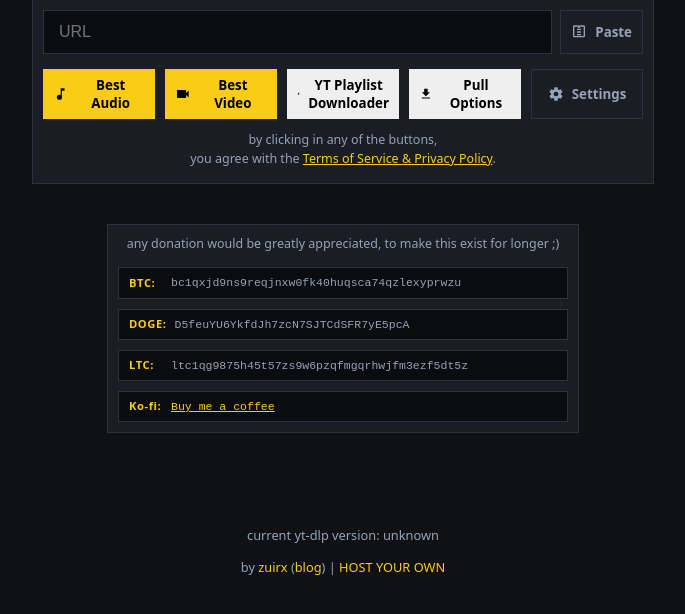
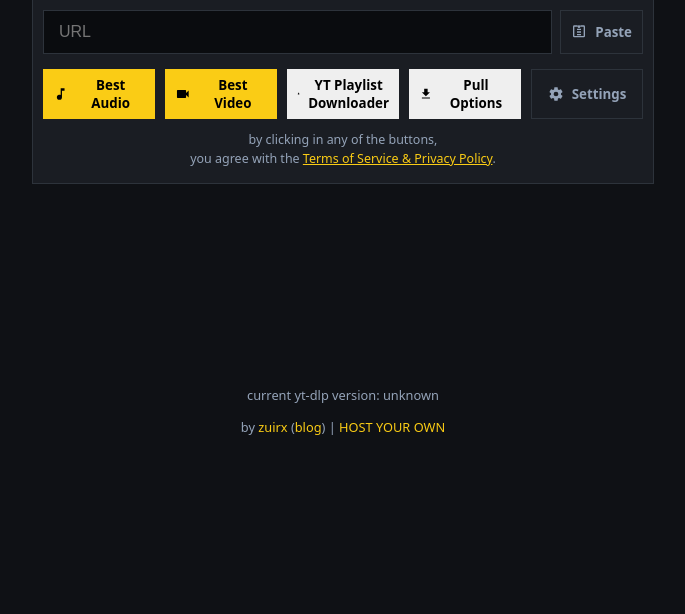
Before and after one commit to zuirx/ytdl-dot-lol, a Django app: page / in a window 1280 px wide. Shown: the part 160-774 px from the top of the page, without its empty margins (297-982 px from the left). Run offline with Django 5.2, Linux system fonts and the light colour scheme; data comes from the database, SQL or seed files in the repository; data that the repository does not hold is empty; parts of the project's set-up code (start-up, migrations or seed data) failed here and were passed over; some libraries are stand-ins or nearby versions.

Commit message:
refactor: removing donations and ad related to the project

```diff
--- a/main/templates/main/donations.html
+++ /dev/null
@@ -1,32 +0,0 @@
-<div class="donate-card">
-    <p class="donate-hint">any donation would be greatly appreciated, to make this exist for longer ;)</p>
-    <div class="donate-address">
-        <span class="donate-coin">BTC:</span>
-        <code class="donate-addr" id="addr-btc">bc1qxjd9ns9reqjnxw0fk40huqsca74qzlexyprwzu</code>
-    </div>
-    <div class="donate-address">
-        <span class="donate-coin">DOGE:</span>
-        <code class="donate-addr" id="addr-doge">D5feuYU6YkfdJh7zcN7SJTCdSFR7yE5pcA</code>
-    </div>
-    <div class="donate-address">
-        <span class="donate-coin">LTC:</span>
-        <code class="donate-addr" id="addr-ltc">ltc1qg9875h45t57zs9w6pzqfmgqrhwjfm3ezf5dt5z</code>
-    </div>
-    <div class="donate-address">
-        <span class="donate-coin">Ko-fi:</span>
-        <a class="donate-addr donate-kofi" style="text-decoration: underline; color: var(--accent-text, #2196f3);" href="https://ko-fi.com/zuirx" target="_blank" rel="noopener noreferrer">Buy me a coffee</a>
-    </div>
-</div>
-
-<br>
-
-{% comment %}
-<div class="donate-card">
-    <div style="text-align: center;">
-        <p class="donate-hint">if you can't donate, consider viewing this ad once, by disabling ad blocker for a
-            moment</p>
-        <br>
-        {% safe_include 'main/ads_body.html' %}
-    </div>
-</div>
-{% endcomment %}
--- a/main/templates/main/home.html
+++ b/main/templates/main/home.html
@@ -29,7 +29,6 @@
     <meta property="twitter:title" content="YTDL.LOL | free online yt-dlp frontend downloader">
     <meta property="twitter:description" content="fast and powerful video downloads via yt-dlp.">
 
-    {% safe_include 'main/ads_head.html' %}
     <link rel="shortcut icon" href="{% static 'ytdl/favicon.ico' %}" type="image/x-icon">
     <link rel="stylesheet" href="{% static 'ytdl/style.css' %}">
 </head>
@@ -371,14 +370,7 @@
         {% endif %}
     </main>
 
-    <div class="ad-sidebar ad-sidebar-left">{% safe_include 'main/ads_side1.html' %}</div>
-    <div class="ad-sidebar ad-sidebar-right">{% safe_include 'main/ads_side2.html' %}</div>
-
     <footer>
-        {% safe_include 'main/donations.html' %}
-        <br>
-        {% safe_include 'main/ads_body.html' %}
-        <br>
         {% safe_include 'main/footer.html' %}
     </footer>
 
--- a/static/ytdl/style.css
+++ b/static/ytdl/style.css
@@ -60,17 +60,6 @@ h1 {
 
 .formlistyt {
     padding-top: 50px;
-}
-
-.helpad {
-    color: #525861;
-    padding: 10px;
-    text-align: center;
-}
-
-.helpad p {
-    color: lightgray;
-    font-size: 8px;
 }
 
 .formlistyt button {
@@ -325,50 +314,6 @@ footer a {
     text-decoration: none;
 }
 
-.donate-card {
-    display: inline-flex;
-    flex-direction: column;
-    gap: 10px;
-    background: var(--bg-card);
-    border: 1px solid var(--border);
-    padding: 10px 10px;
-    margin-bottom: 16px;
-    text-align: left;
-    min-width: 450px;
-    max-width: 450px;
-}
-
-.donate-header {
-    display: flex;
-    align-items: center;
-    justify-content: space-between;
-    gap: 12px;
-    margin-bottom: 2px;
-}
-
-.donate-title {
-    font-weight: 600;
-    font-size: 0.9rem;
-    color: var(--text-main);
-}
-
-.donate-badge {
-    font-size: 0.7rem;
-    font-weight: 700;
-    background: var(--accent);
-    color: #000;
-    padding: 2px 8px;
-    letter-spacing: 0.03em;
-    white-space: nowrap;
-}
-
-.donate-hint {
-    text-align: center;
-    margin: 0 0 4px;
-    font-size: 0.78rem;
-    color: var(--text-muted);
-}
-
 .button-agree {
     text-align: center;
     margin: 0 0 4px;
@@ -379,32 +324,6 @@ footer a {
 
 .button-agree a {
     color: var(--accent);
-}
-
-.donate-address {
-    display: flex;
-    align-items: center;
-    gap: 8px;
-    background: var(--bg-input);
-    border: 1px solid var(--border);
-    padding: 6px 10px;
-}
-
-.donate-coin {
-    font-size: 0.7rem;
-    font-weight: 700;
-    color: var(--accent-text);
-    min-width: 34px;
-    letter-spacing: 0.05em;
-}
-
-.donate-addr {
-    flex: 1;
-    font-size: 0.72rem;
-    color: var(--text-muted);
-    word-break: break-all;
-    background: none;
-    font-family: "Courier New", monospace;
 }
 
 .btn-copy {
@@ -437,10 +356,6 @@ footer a {
         max-width: 270px;
     }
 
-    .donate-card {
-        min-width: 270px;
-        max-width: 270px;
-    }
 }
 
 .settings-panel {
@@ -808,31 +723,6 @@ input:checked+.slider:before {
 
 /* Legal Pages */
 
-/* Ads sidebars */
-/* Position the two side ad includes on left and right edges of the screen.
-   The first include after the <main> element is placed on the left, the second on the right.
-   They are fixed positioned to keep the central content layout untouched. */
-@media (min-width: 1024px) {
-  /* Left side ad */
-  main + * {
-    position: fixed;
-    top: 120px; /* adjust based on header height */
-    left: 0;
-    width: 300px;
-    max-width: 30vw;
-    z-index: 10;
-  }
-  /* Right side ad */
-  main + * + * {
-    position: fixed;
-    top: 120px;
-    right: 0;
-    width: 300px;
-    max-width: 30vw;
-    z-index: 10;
-  }
-}
-
 .legal-container {
     width: 100%;
     max-width: 800px;
```
Also changed, not shown: thumb/templates/thumb/home.html (+0 -8 lines), 1 other file.
